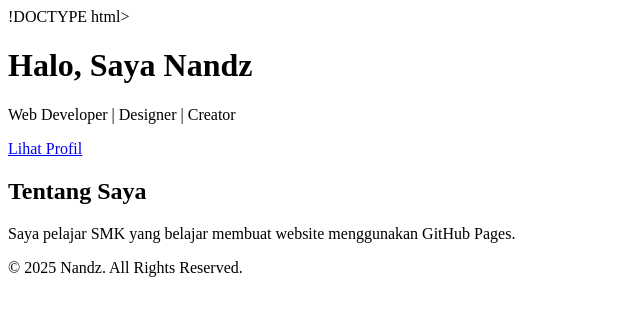
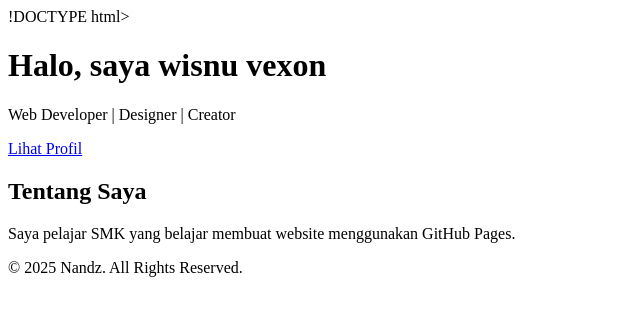
Before and after one commit to kuncorowisnu71-sketch/Vexon.github.io, a plain HTML site: page index.html in a window 1280 px wide. Shown: the whole page, without its empty margins (0-640 px from the left). Drawn offline with Linux system fonts and the light colour scheme.

Commit message:
Update index.html

```diff
--- a/index.html
+++ b/index.html
@@ -1,6 +1,6 @@
 !DOCTYPE html> <html lang="en"> <head> <meta charset="UTF-8"> <meta name="viewport"
 content="width=device-width, initial-scale=1.0"> <title>My Portfolio</title> <link rel="stylesheet"
-href="style.css"> </head> <body> <header> <h1>Halo, Saya Nandz</h1> <p>Web Developer |
+href="style.css"> </head> <body> <header> <h1>Halo, saya wisnu vexon</h1> <p>Web Developer |
 Designer | Creator</p> <a href="#about" class="btn">Lihat Profil</a> </header> <section
 id="about"> <h2>Tentang Saya</h2> <p>Saya pelajar SMK yang belajar membuat website
 menggunakan GitHub Pages.</p> </section> <footer> <p>© 2025 Nandz. All Rights Reserved.</p>
```
